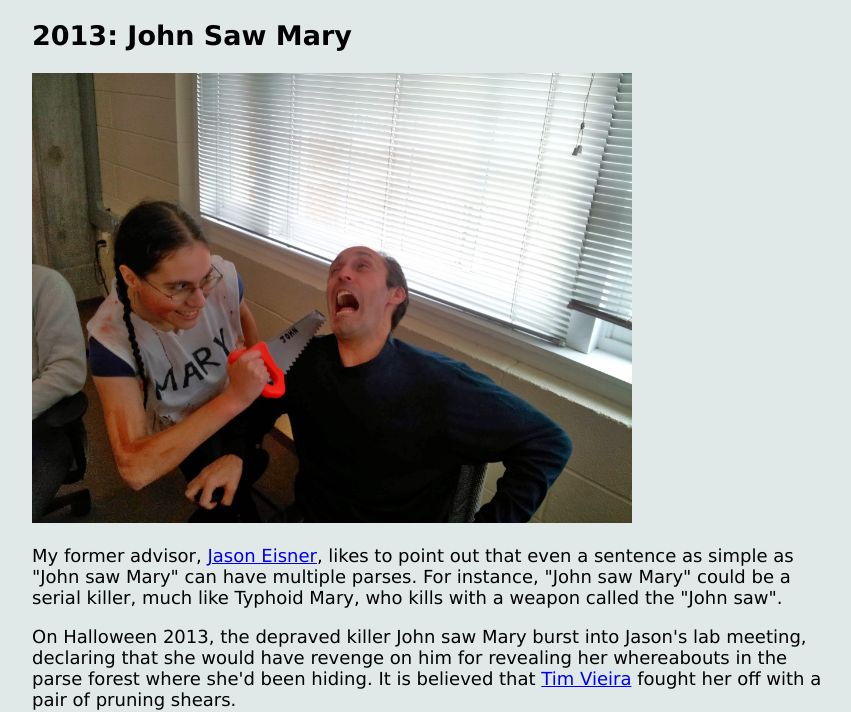
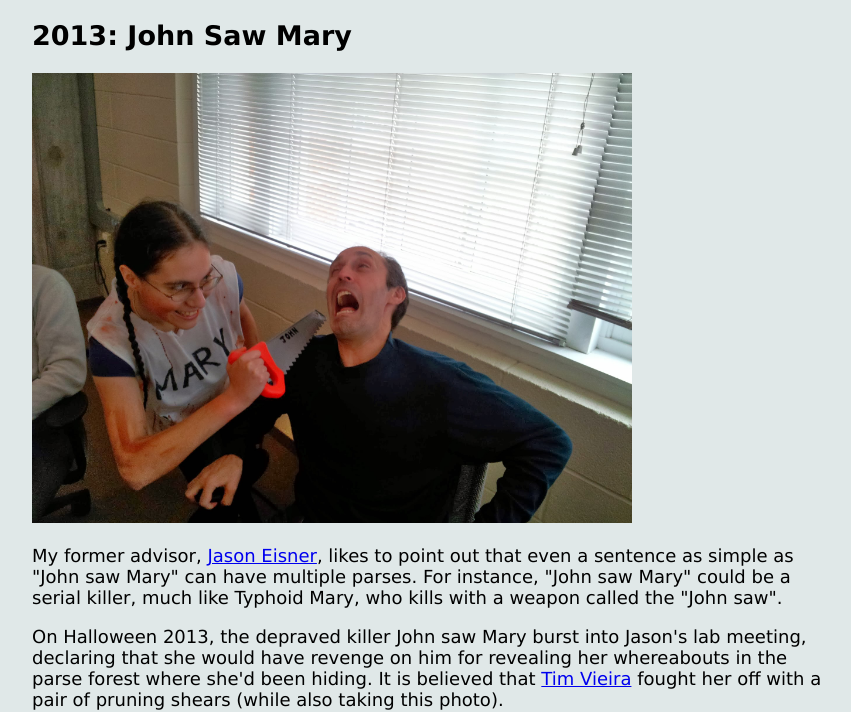
Before and after one commit to darcey/darcey.github.io, a plain HTML site: page halloween.html in a window 1280 px wide. Shown: the part 94-806 px from the top of the page, without its empty margins (208-1059 px from the left). Drawn offline with Linux system fonts and the light colour scheme.

Commit message:
Another tiny change

```diff
--- a/halloween.html
+++ b/halloween.html
@@ -14,7 +14,7 @@
 
         <p>My former advisor, <a href="https://www.cs.jhu.edu/~jason/">Jason Eisner</a>, likes to point out that even a sentence as simple as "John saw Mary" can have multiple parses. For instance, "John saw Mary" could be a serial killer, much like Typhoid Mary, who kills with a weapon called the "John saw".</p>
 
-        <p>On Halloween 2013, the depraved killer John saw Mary burst into Jason's lab meeting, declaring that she would have revenge on him for revealing her whereabouts in the parse forest where she'd been hiding. It is believed that <a href="https://timvieira.github.io/">Tim Vieira</a> fought her off with a pair of pruning shears.</p>
+        <p>On Halloween 2013, the depraved killer John saw Mary burst into Jason's lab meeting, declaring that she would have revenge on him for revealing her whereabouts in the parse forest where she'd been hiding. It is believed that <a href="https://timvieira.github.io/">Tim Vieira</a> fought her off with a pair of pruning shears (while also taking this photo).</p>
     </div>
     <hr>
     <div>
```
